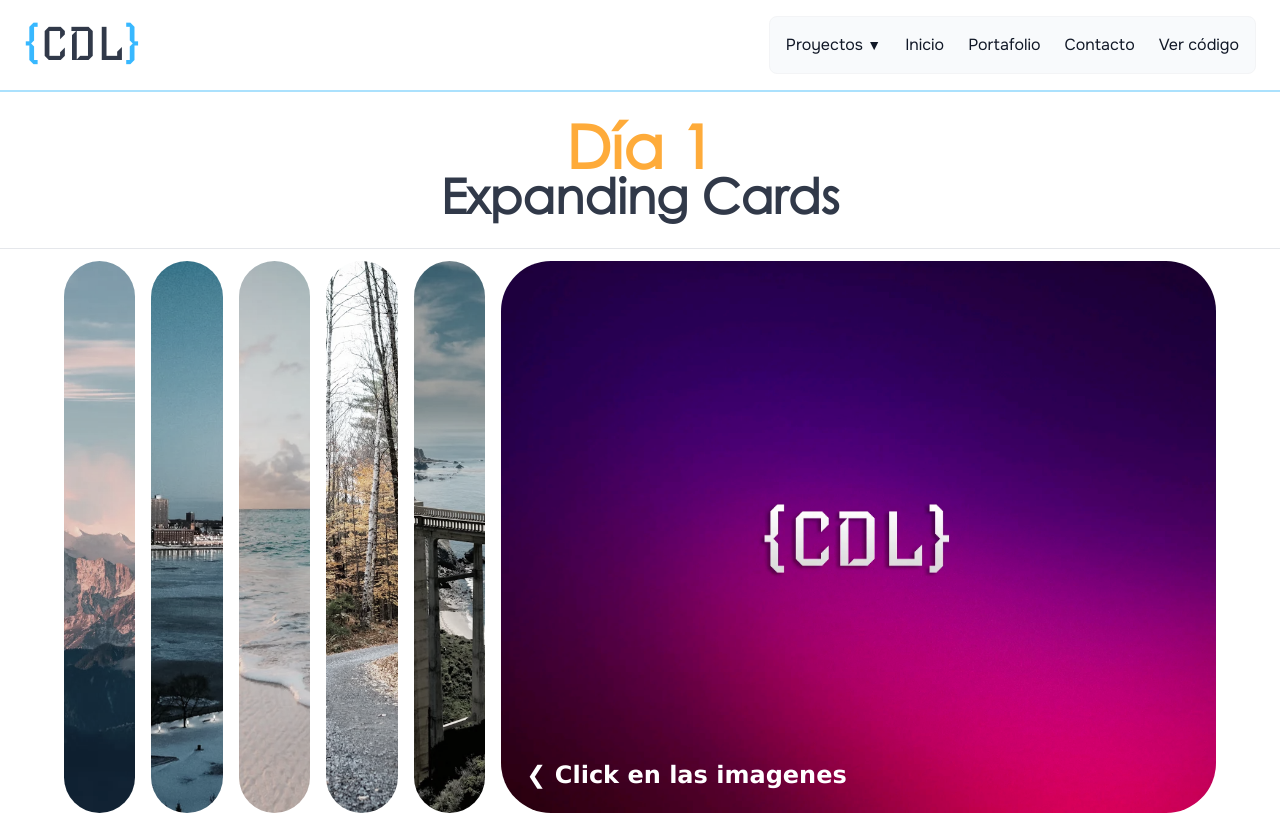
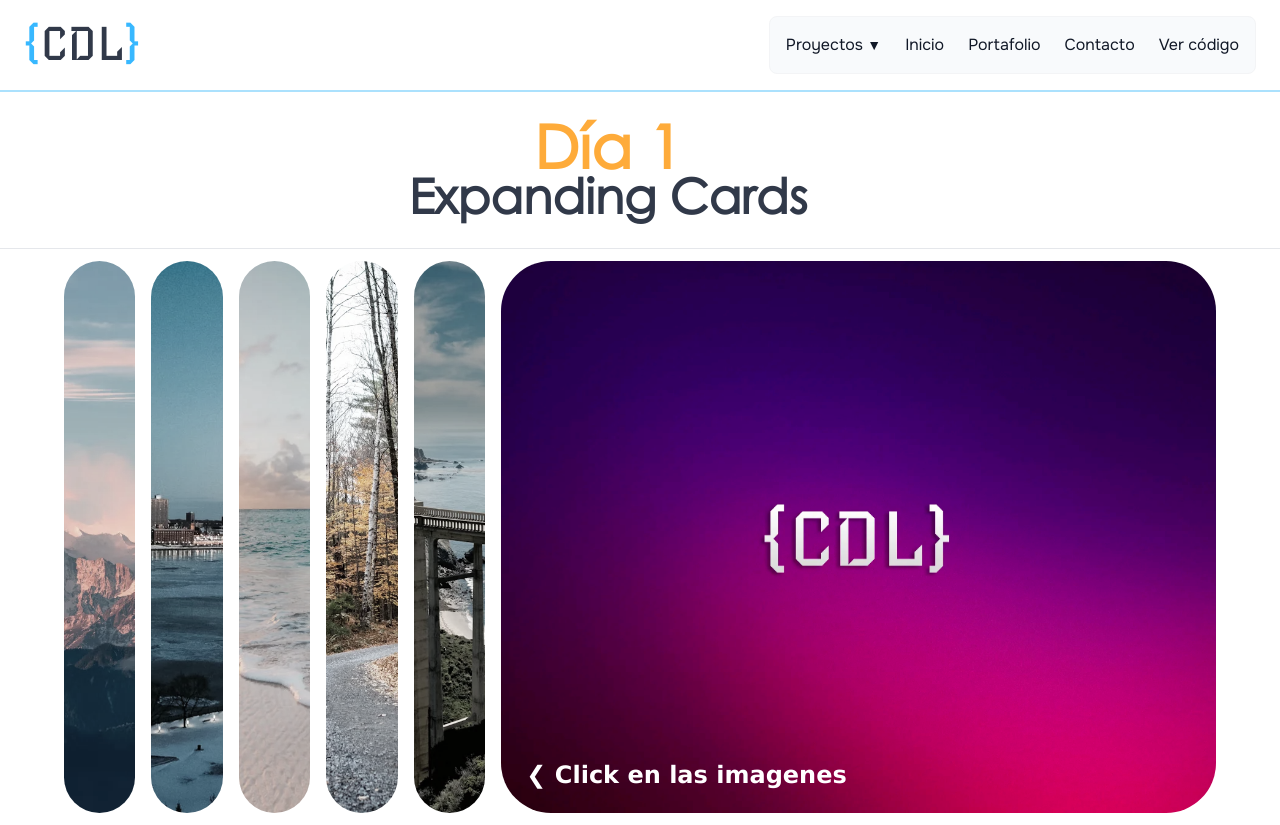
Before and after one commit to CristianLeyton/proyectos-reto-50-dias, an Astro site: page /projects/Dia1 in a window 1280 px wide. Built offline with nearby package versions, Linux system fonts and the light colour scheme; Astro itself is replaced by a stand-in of ours.

Commit message:
Actualizar Title.astro

```diff
--- a/src/components/Title.astro
+++ b/src/components/Title.astro
@@ -27,7 +27,7 @@ allProjects.forEach((project, index) => {
 ---
 
 
-<section class="mt-20 text-color flex items-center justify-evenly">
+<section class="mt-20 text-color flex items-center justify-evenly max-w-[95vw]">
 
   <a
     href={urlAnterior || "#"}
```
